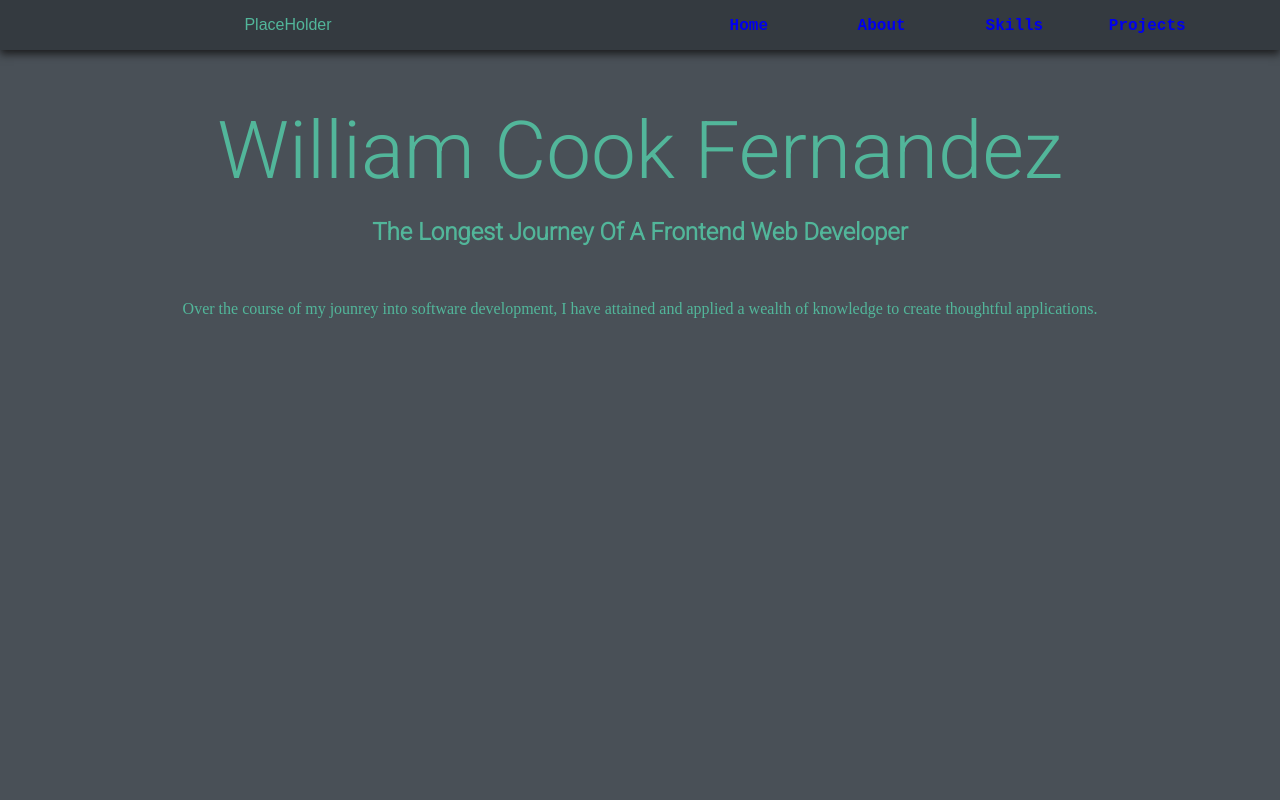
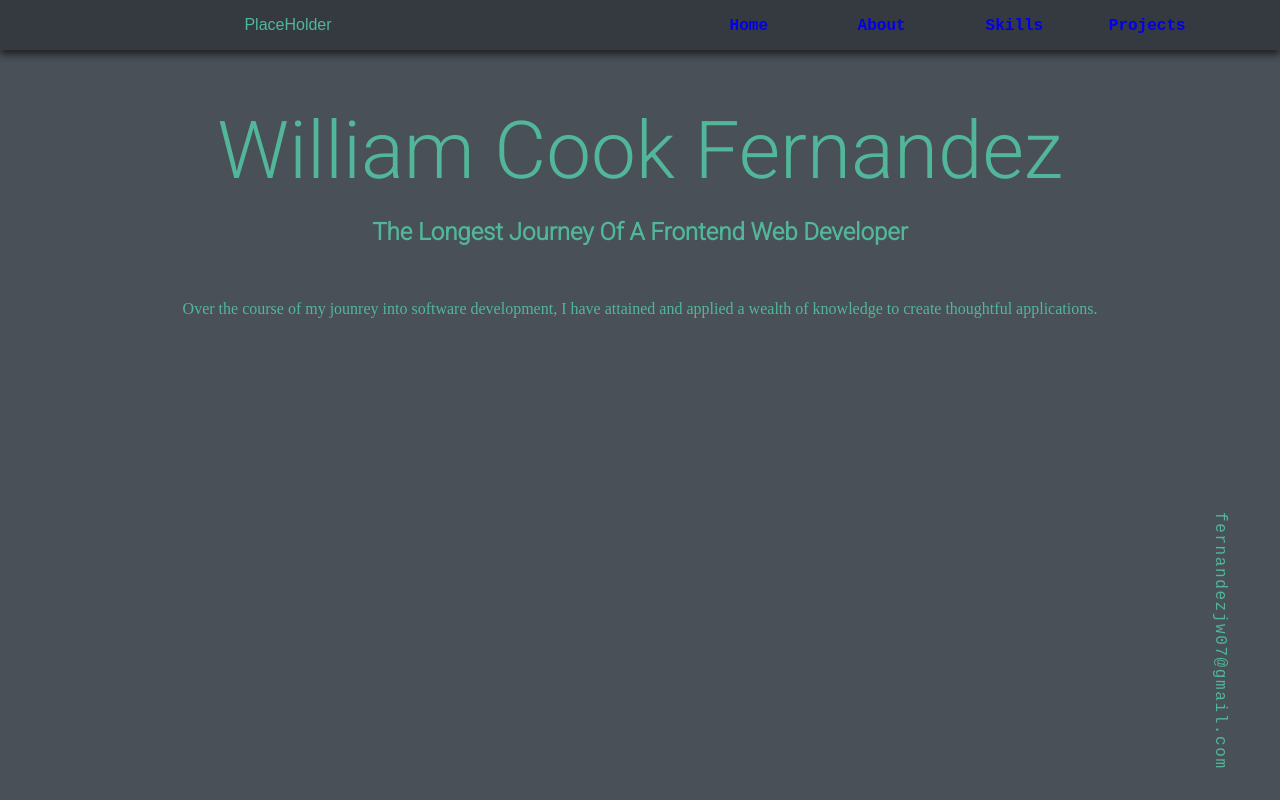
Before and after one commit to LongJourney47/Portfolio, a React (Create React App) app: page / in a window 1280 px wide. Built offline with nearby package versions, Linux system fonts and the light colour scheme.

Commit message:
feat:added career email vertically in a fixed position on the bottom right side of application.

```diff
--- a/src/Pages/Home.js
+++ b/src/Pages/Home.js
@@ -18,9 +18,15 @@ const Home = () => {
     <p>Over the course of my jounrey into software development, I have attained and applied a wealth of knowledge to create thoughtful applications. </p>
   </section>
 
+  <aside className={Styles.LeftSidePanel}>
+    <div className={Styles.Email}>
+    <a href='mailto:fernandezjw07@gmail.com'>fernandezjw07@gmail.com  </a>
+    </div>
+  </aside>
 
-  {/* src='Images/Maroon-Bells-Sunset.jpg' */}
-  {/* <img    className={Styles.Maroon}/> */}
+  <aside className={Styles.RightSidePanel}>
+    <div className={Styles.Contacts}></div>
+  </aside>
 
   </main>
   </>
--- a/src/Styles/Home.module.css
+++ b/src/Styles/Home.module.css
@@ -21,3 +21,40 @@
 section {
     text-align: center;
 }
+
+.LeftSidePanel {
+    width: 40px;
+position: fixed;
+bottom: 0px;
+left: auto;
+right: 40px;
+z-index: 10;
+
+}
+
+.Email {
+    display: flex;
+flex-direction: column;
+-moz-box-align: center;
+align-items: center;
+position: relative;
+
+}
+
+.Email a {
+    margin: 20px auto;
+padding: 10px;
+font-family: 'Courier New', Courier, monospace;
+letter-spacing: 0.1em;
+writing-mode: vertical-rl;
+text-decoration-style: none;
+}
+
+.Email a:link {
+    text-decoration: none;
+    color: #52b69a;
+}
+
+.Email a:visited {
+    color: #52b69a;
+}
```
